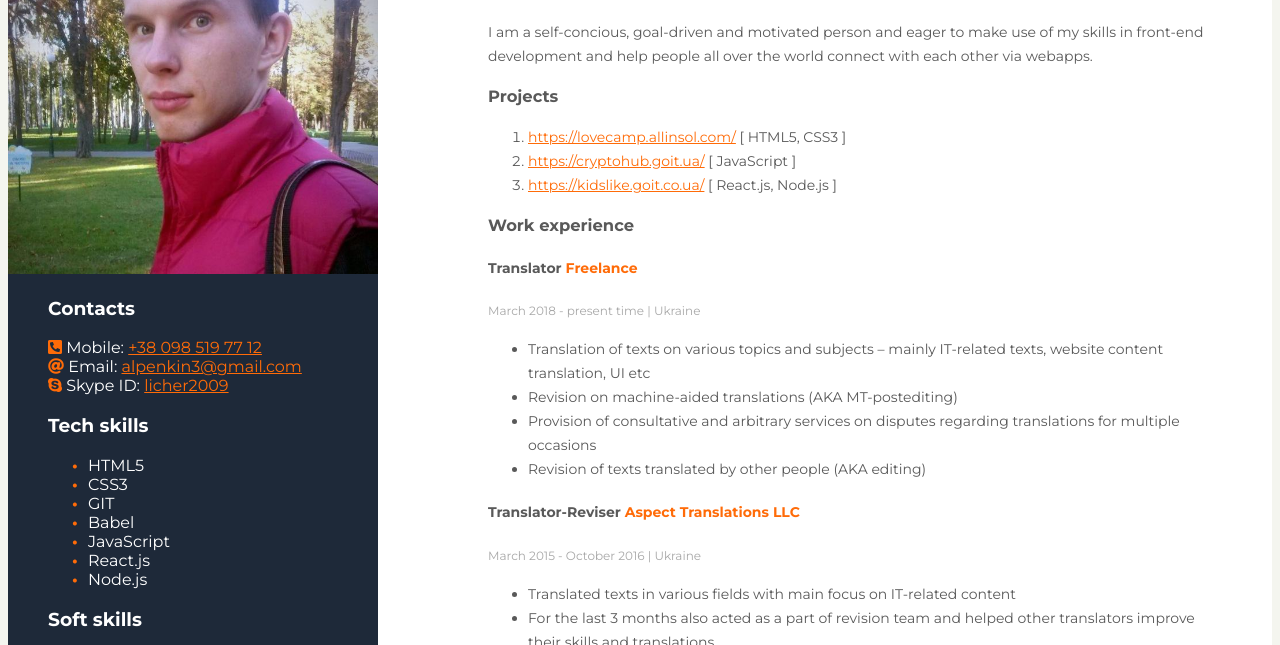
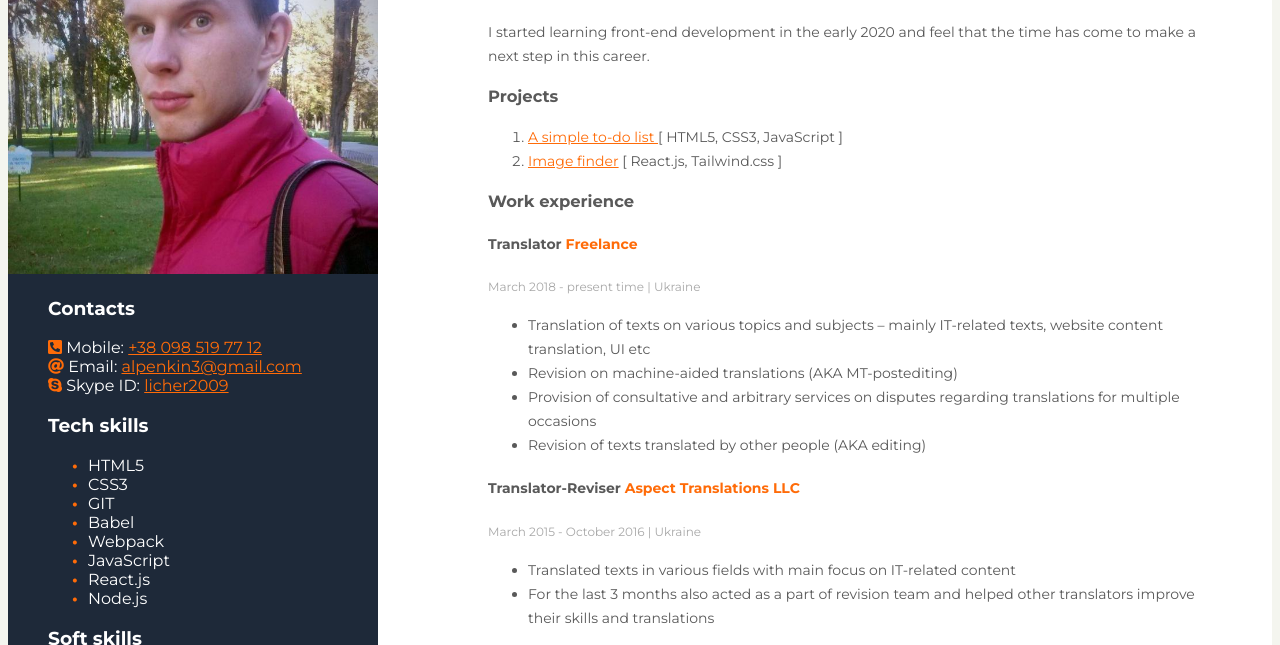
Before and after one commit to BrowningForce/browningforce.github.io, a plain HTML site: page index.html in a window 1280 px wide. Shown: the part 128-773 px from the top of the page. Drawn offline with Linux system fonts and the light colour scheme.

Commit message:
few minor tweaks

```diff
--- a/index.html
+++ b/index.html
@@ -1,12 +1,19 @@
 <!DOCTYPE html>
 <html lang="en">
     <head>
-    <meta charset="UTF-8">
-    <meta name="viewport" content="width=device-width, initial-scale=1.0">
-    <link rel="stylesheet" href="./style.css">
-    <link rel="stylesheet" href="https://cdnjs.cloudflare.com/ajax/libs/font-awesome/5.13.0/css/all.min.css"
-        integrity="sha256-h20CPZ0QyXlBuAw7A+KluUYx/3pK+c7lYEpqLTlxjYQ=" crossorigin="anonymous" />
-    <link href="https://fonts.googleapis.com/css2?family=Montserrat:wght@400;700&display=swap" rel="stylesheet">
+        <meta charset="UTF-8" />
+        <meta name="viewport" content="width=device-width, initial-scale=1.0" />
+        <link rel="stylesheet" href="./style.css" />
+        <link
+            rel="stylesheet"
+            href="https://cdnjs.cloudflare.com/ajax/libs/font-awesome/5.13.0/css/all.min.css"
+            integrity="sha256-h20CPZ0QyXlBuAw7A+KluUYx/3pK+c7lYEpqLTlxjYQ="
+            crossorigin="anonymous"
+        />
+        <link
+            href="https://fonts.googleapis.com/css2?family=Montserrat:wght@400;700&display=swap"
+            rel="stylesheet"
+        />
 
         <title>Alexander's CV</title>
     </head>
@@ -15,19 +22,27 @@
         <div class="main">
             <!-- contact info -->
             <aside class="sidebar">
-            <img src="./images/photo_2020-04-19_16-38-14.jpg" alt="It's-a me, Mario!">
+                <img
+                    src="./images/photo_2020-04-19_16-38-14.jpg"
+                    alt="It's-a me, Mario!"
+                />
 
                 <!-- contacts container -->
                 <div class="contacts">
                     <h3>Contacts</h3>
                     <div class="mobile">
-                    <i class="fas fa-phone-square-alt"></i> Mobile: <a href="tel:+380985197712">+38 098 519 77 12</a>
+                        <i class="fas fa-phone-square-alt"></i> Mobile:
+                        <a href="tel:+380985197712">+38 098 519 77 12</a>
                     </div>
                     <div class="email">
-                    <i class="fas fa-at"></i> Email: <a href="mailto:alpenkin3@gmail.com">alpenkin3@gmail.com</a>
+                        <i class="fas fa-at"></i> Email:
+                        <a href="mailto:alpenkin3@gmail.com"
+                            >alpenkin3@gmail.com</a
+                        >
                     </div>
                     <div class="skype">
-                    <i class="fab fa-skype"></i> Skype ID: <a href="skype:licher2009?add">licher2009</a>
+                        <i class="fab fa-skype"></i> Skype ID:
+                        <a href="skype:licher2009?add">licher2009</a>
                     </div>
                 </div>
 
@@ -39,6 +54,7 @@
                         <li>CSS3</li>
                         <li>GIT</li>
                         <li>Babel</li>
+                        <li>Webpack</li>
                         <li>JavaScript</li>
                         <li>React.js</li>
                         <li>Node.js</li>
@@ -64,9 +80,9 @@
                     <h2>Front-End Developer</h2>
                     <h1>Alexander Penkin</h1>
                     <p>
-                            I am a self-concious, goal-driven and motivated person and eager to make use
-                            of my skills in front-end development and help people all over the world connect
-                            with each other via webapps.
+                        I started learning front-end development in the early
+                        2020 and feel that the time has come to make a next step
+                        in this career.
                     </p>
                 </article>
                 <!-- projects container -->
@@ -74,16 +90,24 @@
                     <h3>Projects</h3>
                     <ol>
                         <li>
-                        <a href="https://lovecamp.allinsol.com/" class="link">https://lovecamp.allinsol.com/</a>
-                        <span class="label">[ HTML5, CSS3 ]</span>
+                            <a
+                                href="https://quirky-yonath-a3d4bc.netlify.app/"
+                                class="link"
+                            >
+                                A simple to-do list
+                            </a>
+                            <span class="label"
+                                >[ HTML5, CSS3, JavaScript ]</span
+                            >
                         </li>
                         <li>
-                        <a href="https://cryptohub.goit.ua/">https://cryptohub.goit.ua/</a>
-                        <span class="label">[ JavaScript ]</span>
-                    </li>
-                    <li>
-                        <a href="https://kidslike.goit.co.ua/">https://kidslike.goit.co.ua/</a>
-                        <span class="label">[ React.js, Node.js ]</span>
+                            <a
+                                href="https://vigorous-hawking-10dfcf.netlify.app/"
+                                >Image finder</a
+                            >
+                            <span class="label"
+                                >[ React.js, Tailwind.css ]</span
+                            >
                         </li>
                     </ol>
                 </article>
@@ -100,43 +124,55 @@
 
                         <ul>
                             <li>
-                            Translation of texts on various topics and subjects – mainly IT-related texts,
-                            website content translation, UI etc
+                                Translation of texts on various topics and
+                                subjects – mainly IT-related texts, website
+                                content translation, UI etc
                             </li>
                             <li>
-                            Revision on machine-aided translations (AKA MT-postediting)
+                                Revision on machine-aided translations (AKA
+                                MT-postediting)
                             </li>
                             <li>
-                            Provision of consultative and arbitrary services on disputes regarding translations
-                            for multiple occasions
+                                Provision of consultative and arbitrary services
+                                on disputes regarding translations for multiple
+                                occasions
                             </li>
                             <li>
-                            Revision of texts translated by other people (AKA editing)
+                                Revision of texts translated by other people
+                                (AKA editing)
                             </li>
                         </ul>
                     </div>
 
                     <!-- company 2 -->
                     <div class="company-info">
-                    <h4>Translator-Reviser <span>Aspect Translations LLC</span></h4>
+                        <h4>
+                            Translator-Reviser
+                            <span>Aspect Translations LLC</span>
+                        </h4>
                         <span class="time-period">
                             March 2015 - October 2016 | Ukraine
                         </span>
 
                         <ul>
                             <li>
-                            Translated texts in various fields with main focus on IT-related content
+                                Translated texts in various fields with main
+                                focus on IT-related content
                             </li>
                             <li>
-                            For the last 3 months also acted as a part of revision team and helped other
-                            translators improve their skills and translations
+                                For the last 3 months also acted as a part of
+                                revision team and helped other translators
+                                improve their skills and translations
                             </li>
                         </ul>
                     </div>
 
                     <!-- company 3 -->
                     <div class="company-info">
-                    <h4>Customer Support Representative <span>Zone3000</span></h4>
+                        <h4>
+                            Customer Support Representative
+                            <span>Zone3000</span>
+                        </h4>
                         <span class="time-period">
                             August 2012 - May 2013 | Ukraine
                         </span>
@@ -146,9 +182,10 @@
                                 Chat-based support for domain name registrar
                             </li>
                             <li>
-                            Helped customers with general questions about hosting and domain
-                            names usage, e. g. buying, configuring and using domains to point to
-                            a hosting server, mailing server etc.
+                                Helped customers with general questions about
+                                hosting and domain names usage, e. g. buying,
+                                configuring and using domains to point to a
+                                hosting server, mailing server etc.
                             </li>
                         </ul>
                     </div>
@@ -157,7 +194,10 @@
                 <!-- education container -->
                 <article class="education-container">
                     <h3>Education</h3>
-                <h4>Kharkiv University of Humanities "People's Ukrainian Academy"</h4>
+                    <h4>
+                        Kharkiv University of Humanities "People's Ukrainian
+                        Academy"
+                    </h4>
                     <p>Philology</p>
                     <span class="time-period">
                         September 2010 - June 2014 | Ukraine
--- a/style.css
+++ b/style.css
@@ -71,7 +71,7 @@ h1 {
 
 .education-container h4{
     color: #ff6b08;
-}
+    }
 
 a {
     color: #ff6b08;
```
Lines whose indentation alone changed are shown as unchanged.
